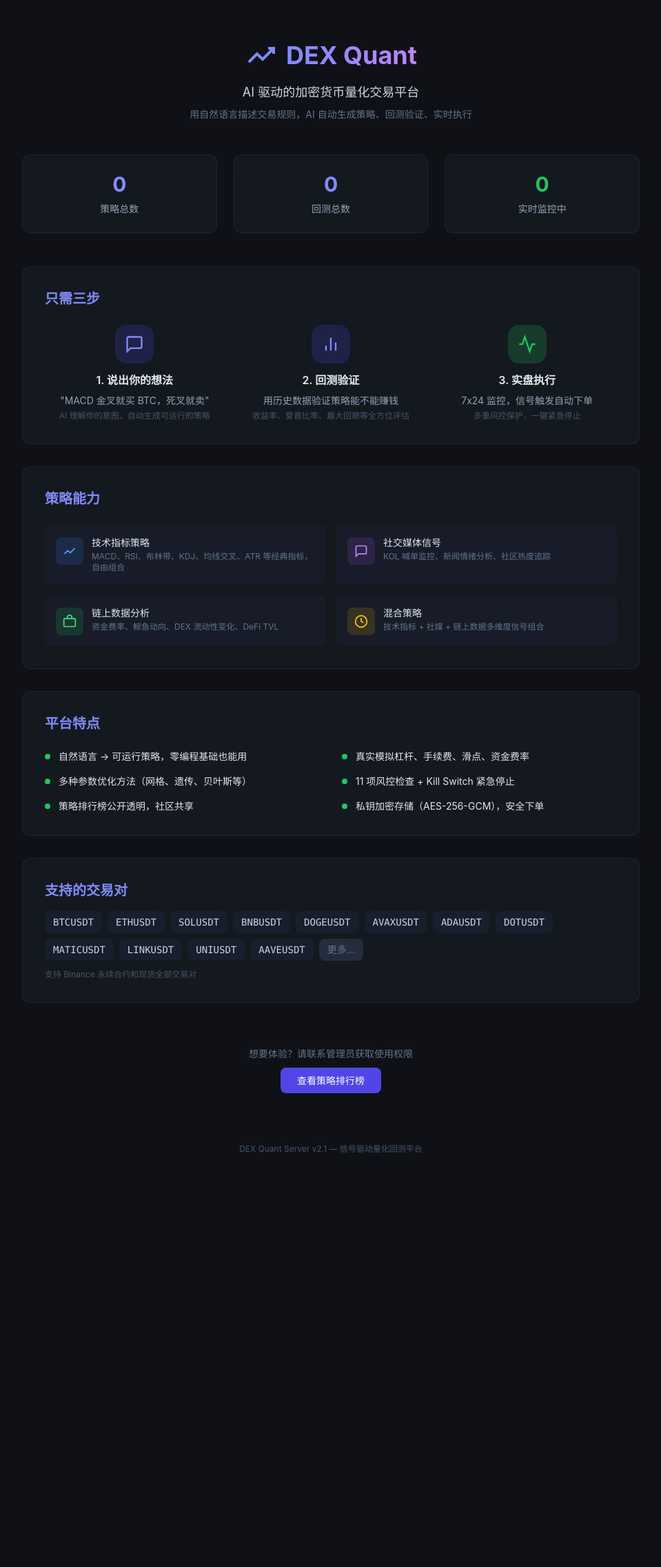
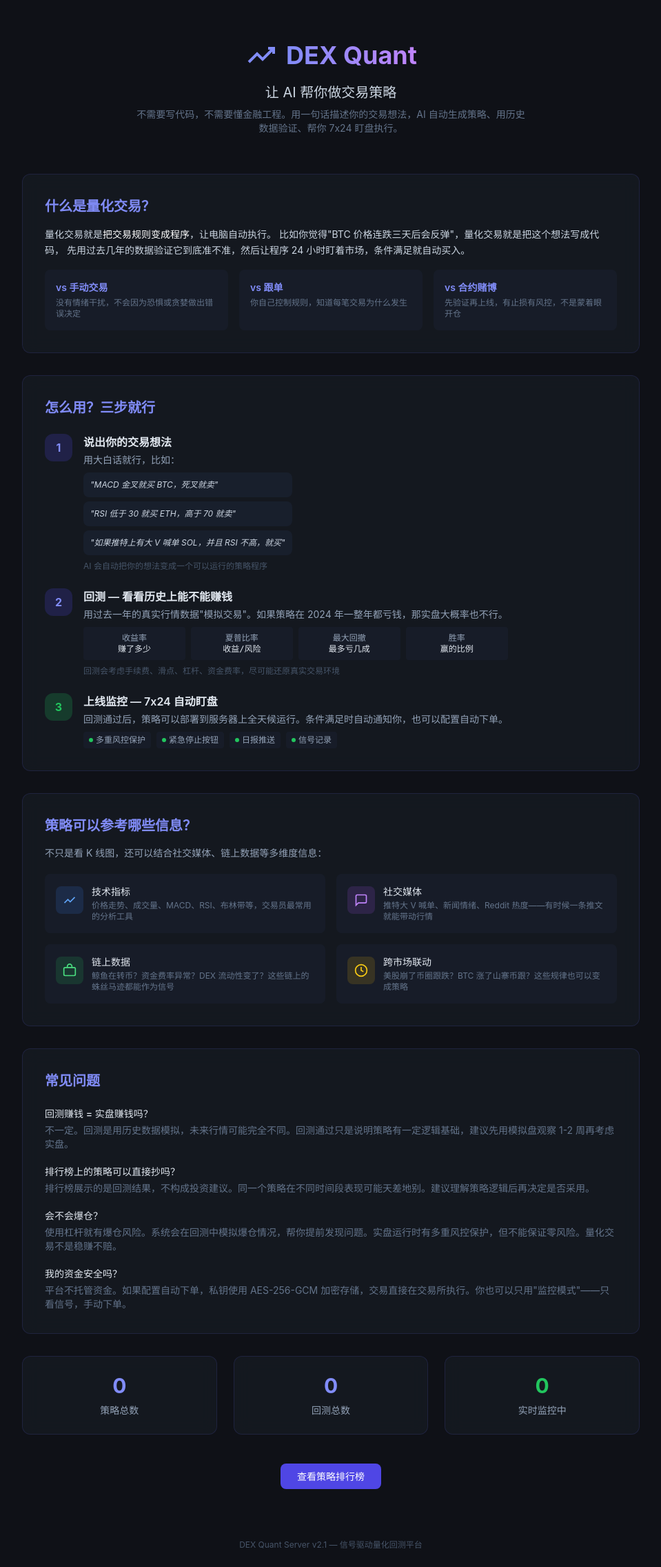
Before and after one commit to miyaosk/dex-quant-server, a FastAPI app: page /about in a window 1280 px wide. Shown: the part 54-2326 px from the top of the page at 69% size, without its empty margins (160-1119 px from the left). Before the commit the page ends 1725 px from the top, so only its background shows below. Run offline with FastAPI, Linux system fonts and the light colour scheme; parts of the project's set-up code (start-up, migrations or seed data) failed here and were passed over; some libraries are stand-ins or nearby versions.

Commit message:
refactor: 介绍页改为功能科普风格
面向普通用户，用大白话解释：
- 什么是量化交易（vs 手动/跟单/赌博）
- 三步使用流程（说想法→回测→监控）
- 策略能参考哪些信息（技术/社媒/链上/跨市场）
- 常见问题（回测≠实盘、爆仓风险、资金安全）
移除所有技术细节和内部实现信息

Made-with: Cursor

```diff
--- a/app/templates/public/about.html
+++ b/app/templates/public/about.html
@@ -1,19 +1,184 @@
 {% extends "base.html" %}
-{% block title %}关于平台 - DEX Quant{% endblock %}
+{% block title %}关于 - DEX Quant{% endblock %}
 {% block nav_about %}font-semibold text-brand-400{% endblock %}
 
 {% block content %}
 <div class="max-w-4xl mx-auto">
 
-    <div class="text-center mb-12 pt-8">
+    <div class="text-center mb-14 pt-8">
         <div class="flex items-center justify-center gap-3 mb-4">
             <svg class="w-12 h-12 text-brand-400" viewBox="0 0 24 24" fill="none" stroke="currentColor" stroke-width="2"><path d="M3 17l6-6 4 4 8-8"/><path d="M17 7h4v4"/></svg>
             <h1 class="text-4xl font-bold bg-gradient-to-r from-brand-400 to-purple-400 bg-clip-text text-transparent">DEX Quant</h1>
         </div>
-        <p class="text-lg text-slate-300">AI 驱动的加密货币量化交易平台</p>
-        <p class="text-sm text-slate-500 mt-2">用自然语言描述交易规则，AI 自动生成策略、回测验证、实时执行</p>
+        <p class="text-xl text-slate-300 mb-2">让 AI 帮你做交易策略</p>
+        <p class="text-sm text-slate-500 max-w-xl mx-auto">不需要写代码，不需要懂金融工程。用一句话描述你的交易想法，AI 自动生成策略、用历史数据验证、帮你 7x24 盯盘执行。</p>
     </div>
 
+    <!-- 什么是量化交易 -->
+    <div class="glass rounded-xl p-8 mb-8">
+        <h2 class="text-xl font-bold mb-4 text-brand-400">什么是量化交易？</h2>
+        <p class="text-sm text-slate-300 leading-relaxed mb-4">
+            量化交易就是<span class="text-white font-medium">把交易规则变成程序</span>，让电脑自动执行。
+            比如你觉得"BTC 价格连跌三天后会反弹"，量化交易就是把这个想法写成代码，
+            先用过去几年的数据验证它到底准不准，然后让程序 24 小时盯着市场，条件满足就自动买入。
+        </p>
+        <div class="grid md:grid-cols-3 gap-4 text-sm">
+            <div class="p-4 rounded-lg bg-surface-2/50">
+                <div class="text-brand-400 font-semibold mb-1">vs 手动交易</div>
+                <p class="text-slate-500 text-xs">没有情绪干扰，不会因为恐惧或贪婪做出错误决定</p>
+            </div>
+            <div class="p-4 rounded-lg bg-surface-2/50">
+                <div class="text-brand-400 font-semibold mb-1">vs 跟单</div>
+                <p class="text-slate-500 text-xs">你自己控制规则，知道每笔交易为什么发生</p>
+            </div>
+            <div class="p-4 rounded-lg bg-surface-2/50">
+                <div class="text-brand-400 font-semibold mb-1">vs 合约赌博</div>
+                <p class="text-slate-500 text-xs">先验证再上线，有止损有风控，不是蒙着眼开仓</p>
+            </div>
+        </div>
+    </div>
+
+    <!-- 怎么用 -->
+    <div class="glass rounded-xl p-8 mb-8">
+        <h2 class="text-xl font-bold mb-6 text-brand-400">怎么用？三步就行</h2>
+        <div class="space-y-6">
+            <div class="flex gap-4">
+                <div class="w-10 h-10 rounded-xl bg-brand-600/20 flex items-center justify-center flex-shrink-0 text-brand-400 font-bold">1</div>
+                <div>
+                    <h3 class="font-semibold mb-1">说出你的交易想法</h3>
+                    <p class="text-sm text-slate-400 mb-2">用大白话就行，比如：</p>
+                    <div class="space-y-1.5 text-xs">
+                        <div class="p-2.5 rounded-lg bg-surface-2/70 text-slate-300 italic">"MACD 金叉就买 BTC，死叉就卖"</div>
+                        <div class="p-2.5 rounded-lg bg-surface-2/70 text-slate-300 italic">"RSI 低于 30 就买 ETH，高于 70 就卖"</div>
+                        <div class="p-2.5 rounded-lg bg-surface-2/70 text-slate-300 italic">"如果推特上有大 V 喊单 SOL，并且 RSI 不高，就买"</div>
+                    </div>
+                    <p class="text-xs text-slate-600 mt-2">AI 会自动把你的想法变成一个可以运行的策略程序</p>
+                </div>
+            </div>
+
+            <div class="flex gap-4">
+                <div class="w-10 h-10 rounded-xl bg-brand-600/20 flex items-center justify-center flex-shrink-0 text-brand-400 font-bold">2</div>
+                <div>
+                    <h3 class="font-semibold mb-1">回测 — 看看历史上能不能赚钱</h3>
+                    <p class="text-sm text-slate-400 mb-2">
+                        用过去一年的真实行情数据"模拟交易"。如果策略在 2024 年一整年都亏钱，那实盘大概率也不行。
+                    </p>
+                    <div class="grid grid-cols-2 md:grid-cols-4 gap-2 text-xs">
+                        <div class="p-2 rounded bg-surface-2/50 text-center">
+                            <div class="text-slate-400">收益率</div>
+                            <div class="text-slate-200 font-mono">赚了多少</div>
+                        </div>
+                        <div class="p-2 rounded bg-surface-2/50 text-center">
+                            <div class="text-slate-400">夏普比率</div>
+                            <div class="text-slate-200 font-mono">收益/风险</div>
+                        </div>
+                        <div class="p-2 rounded bg-surface-2/50 text-center">
+                            <div class="text-slate-400">最大回撤</div>
+                            <div class="text-slate-200 font-mono">最多亏几成</div>
+                        </div>
+                        <div class="p-2 rounded bg-surface-2/50 text-center">
+                            <div class="text-slate-400">胜率</div>
+                            <div class="text-slate-200 font-mono">赢的比例</div>
+                        </div>
+                    </div>
+                    <p class="text-xs text-slate-600 mt-2">回测会考虑手续费、滑点、杠杆、资金费率，尽可能还原真实交易环境</p>
+                </div>
+            </div>
+
+            <div class="flex gap-4">
+                <div class="w-10 h-10 rounded-xl bg-profit/20 flex items-center justify-center flex-shrink-0 text-profit font-bold">3</div>
+                <div>
+                    <h3 class="font-semibold mb-1">上线监控 — 7x24 自动盯盘</h3>
+                    <p class="text-sm text-slate-400 mb-2">
+                        回测通过后，策略可以部署到服务器上全天候运行。条件满足时自动通知你，也可以配置自动下单。
+                    </p>
+                    <div class="flex flex-wrap gap-2 text-xs">
+                        <span class="flex items-center gap-1 px-2 py-1 rounded bg-surface-2/50 text-slate-400">
+                            <span class="w-1.5 h-1.5 rounded-full bg-profit"></span>多重风控保护
+                        </span>
+                        <span class="flex items-center gap-1 px-2 py-1 rounded bg-surface-2/50 text-slate-400">
+                            <span class="w-1.5 h-1.5 rounded-full bg-profit"></span>紧急停止按钮
+                        </span>
+                        <span class="flex items-center gap-1 px-2 py-1 rounded bg-surface-2/50 text-slate-400">
+                            <span class="w-1.5 h-1.5 rounded-full bg-profit"></span>日报推送
+                        </span>
+                        <span class="flex items-center gap-1 px-2 py-1 rounded bg-surface-2/50 text-slate-400">
+                            <span class="w-1.5 h-1.5 rounded-full bg-profit"></span>信号记录
+                        </span>
+                    </div>
+                </div>
+            </div>
+        </div>
+    </div>
+
+    <!-- 策略可以用什么数据 -->
+    <div class="glass rounded-xl p-8 mb-8">
+        <h2 class="text-xl font-bold mb-4 text-brand-400">策略可以参考哪些信息？</h2>
+        <p class="text-sm text-slate-400 mb-5">不只是看 K 线图，还可以结合社交媒体、链上数据等多维度信息：</p>
+        <div class="grid md:grid-cols-2 gap-4">
+            <div class="flex items-start gap-3 p-4 rounded-lg bg-surface-2/50">
+                <div class="w-10 h-10 rounded-lg bg-blue-500/15 flex items-center justify-center flex-shrink-0 mt-0.5">
+                    <svg class="w-5 h-5 text-blue-400" fill="none" stroke="currentColor" stroke-width="2" viewBox="0 0 24 24"><path d="M3 17l6-6 4 4 8-8"/></svg>
+                </div>
+                <div>
+                    <h4 class="font-medium text-sm">技术指标</h4>
+                    <p class="text-xs text-slate-500 mt-0.5">价格走势、成交量、MACD、RSI、布林带等，交易员最常用的分析工具</p>
+                </div>
+            </div>
+            <div class="flex items-start gap-3 p-4 rounded-lg bg-surface-2/50">
+                <div class="w-10 h-10 rounded-lg bg-purple-500/15 flex items-center justify-center flex-shrink-0 mt-0.5">
+                    <svg class="w-5 h-5 text-purple-400" fill="none" stroke="currentColor" stroke-width="2" viewBox="0 0 24 24"><path d="M21 15a2 2 0 0 1-2 2H7l-4 4V5a2 2 0 0 1 2-2h14a2 2 0 0 1 2 2z"/></svg>
+                </div>
+                <div>
+                    <h4 class="font-medium text-sm">社交媒体</h4>
+                    <p class="text-xs text-slate-500 mt-0.5">推特大 V 喊单、新闻情绪、Reddit 热度——有时候一条推文就能带动行情</p>
+                </div>
+            </div>
+            <div class="flex items-start gap-3 p-4 rounded-lg bg-surface-2/50">
+                <div class="w-10 h-10 rounded-lg bg-green-500/15 flex items-center justify-center flex-shrink-0 mt-0.5">
+                    <svg class="w-5 h-5 text-green-400" fill="none" stroke="currentColor" stroke-width="2" viewBox="0 0 24 24"><rect x="2" y="7" width="20" height="14" rx="2"/><path d="M16 7V5a4 4 0 0 0-8 0v2"/></svg>
+                </div>
+                <div>
+                    <h4 class="font-medium text-sm">链上数据</h4>
+                    <p class="text-xs text-slate-500 mt-0.5">鲸鱼在转币？资金费率异常？DEX 流动性变了？这些链上的蛛丝马迹都能作为信号</p>
+                </div>
+            </div>
+            <div class="flex items-start gap-3 p-4 rounded-lg bg-surface-2/50">
+                <div class="w-10 h-10 rounded-lg bg-yellow-500/15 flex items-center justify-center flex-shrink-0 mt-0.5">
+                    <svg class="w-5 h-5 text-yellow-400" fill="none" stroke="currentColor" stroke-width="2" viewBox="0 0 24 24"><circle cx="12" cy="12" r="10"/><path d="M12 6v6l4 2"/></svg>
+                </div>
+                <div>
+                    <h4 class="font-medium text-sm">跨市场联动</h4>
+                    <p class="text-xs text-slate-500 mt-0.5">美股崩了币圈跟跌？BTC 涨了山寨币跟？这些规律也可以变成策略</p>
+                </div>
+            </div>
+        </div>
+    </div>
+
+    <!-- 常见问题 -->
+    <div class="glass rounded-xl p-8 mb-8">
+        <h2 class="text-xl font-bold mb-6 text-brand-400">常见问题</h2>
+        <div class="space-y-5 text-sm">
+            <div>
+                <h4 class="font-medium text-slate-200 mb-1">回测赚钱 = 实盘赚钱吗？</h4>
+                <p class="text-slate-500">不一定。回测是用历史数据模拟，未来行情可能完全不同。回测通过只是说明策略有一定逻辑基础，建议先用模拟盘观察 1-2 周再考虑实盘。</p>
+            </div>
+            <div>
+                <h4 class="font-medium text-slate-200 mb-1">排行榜上的策略可以直接抄吗？</h4>
+                <p class="text-slate-500">排行榜展示的是回测结果，不构成投资建议。同一个策略在不同时间段表现可能天差地别。建议理解策略逻辑后再决定是否采用。</p>
+            </div>
+            <div>
+                <h4 class="font-medium text-slate-200 mb-1">会不会爆仓？</h4>
+                <p class="text-slate-500">使用杠杆就有爆仓风险。系统会在回测中模拟爆仓情况，帮你提前发现问题。实盘运行时有多重风控保护，但不能保证零风险。量化交易不是稳赚不赔。</p>
+            </div>
+            <div>
+                <h4 class="font-medium text-slate-200 mb-1">我的资金安全吗？</h4>
+                <p class="text-slate-500">平台不托管资金。如果配置自动下单，私钥使用 AES-256-GCM 加密存储，交易直接在交易所执行。你也可以只用"监控模式"——只看信号，手动下单。</p>
+            </div>
+        </div>
+    </div>
+
+    <!-- 数据概览 -->
     <div class="grid md:grid-cols-3 gap-6 mb-12">
         <div class="glass rounded-xl p-6 stat-card text-center">
             <div class="text-3xl font-bold text-brand-400 mb-2">{{ stats.total_strategies or 0 }}</div>
@@ -29,121 +194,7 @@
         </div>
     </div>
 
-    <div class="glass rounded-xl p-8 mb-8">
-        <h2 class="text-xl font-bold mb-6 text-brand-400">只需三步</h2>
-        <div class="grid md:grid-cols-3 gap-6">
-            <div class="text-center">
-                <div class="w-14 h-14 rounded-2xl bg-brand-600/20 flex items-center justify-center mx-auto mb-3">
-                    <svg class="w-7 h-7 text-brand-400" fill="none" stroke="currentColor" stroke-width="2" viewBox="0 0 24 24"><path d="M21 15a2 2 0 0 1-2 2H7l-4 4V5a2 2 0 0 1 2-2h14a2 2 0 0 1 2 2z"/></svg>
-                </div>
-                <h3 class="font-semibold mb-2">1. 说出你的想法</h3>
-                <p class="text-sm text-slate-400">"MACD 金叉就买 BTC，死叉就卖"</p>
-                <p class="text-xs text-slate-600 mt-1">AI 理解你的意图，自动生成可运行的策略</p>
-            </div>
-            <div class="text-center">
-                <div class="w-14 h-14 rounded-2xl bg-brand-600/20 flex items-center justify-center mx-auto mb-3">
-                    <svg class="w-7 h-7 text-brand-400" fill="none" stroke="currentColor" stroke-width="2" viewBox="0 0 24 24"><line x1="18" y1="20" x2="18" y2="10"/><line x1="12" y1="20" x2="12" y2="4"/><line x1="6" y1="20" x2="6" y2="14"/></svg>
-                </div>
-                <h3 class="font-semibold mb-2">2. 回测验证</h3>
-                <p class="text-sm text-slate-400">用历史数据验证策略能不能赚钱</p>
-                <p class="text-xs text-slate-600 mt-1">收益率、夏普比率、最大回撤等全方位评估</p>
-            </div>
-            <div class="text-center">
-                <div class="w-14 h-14 rounded-2xl bg-profit/20 flex items-center justify-center mx-auto mb-3">
-                    <svg class="w-7 h-7 text-profit" fill="none" stroke="currentColor" stroke-width="2" viewBox="0 0 24 24"><path d="M22 12h-4l-3 9L9 3l-3 9H2"/></svg>
-                </div>
-                <h3 class="font-semibold mb-2">3. 实盘执行</h3>
-                <p class="text-sm text-slate-400">7x24 监控，信号触发自动下单</p>
-                <p class="text-xs text-slate-600 mt-1">多重风控保护，一键紧急停止</p>
-            </div>
-        </div>
-    </div>
-
-    <div class="glass rounded-xl p-8 mb-8">
-        <h2 class="text-xl font-bold mb-6 text-brand-400">策略能力</h2>
-        <div class="grid md:grid-cols-2 gap-4">
-            <div class="flex items-start gap-3 p-4 rounded-lg bg-surface-2/50">
-                <div class="w-10 h-10 rounded-lg bg-blue-500/15 flex items-center justify-center flex-shrink-0 mt-0.5">
-                    <svg class="w-5 h-5 text-blue-400" fill="none" stroke="currentColor" stroke-width="2" viewBox="0 0 24 24"><path d="M3 17l6-6 4 4 8-8"/></svg>
-                </div>
-                <div>
-                    <h4 class="font-medium text-sm">技术指标策略</h4>
-                    <p class="text-xs text-slate-500 mt-0.5">MACD、RSI、布林带、KDJ、均线交叉、ATR 等经典指标，自由组合</p>
-                </div>
-            </div>
-            <div class="flex items-start gap-3 p-4 rounded-lg bg-surface-2/50">
-                <div class="w-10 h-10 rounded-lg bg-purple-500/15 flex items-center justify-center flex-shrink-0 mt-0.5">
-                    <svg class="w-5 h-5 text-purple-400" fill="none" stroke="currentColor" stroke-width="2" viewBox="0 0 24 24"><path d="M21 15a2 2 0 0 1-2 2H7l-4 4V5a2 2 0 0 1 2-2h14a2 2 0 0 1 2 2z"/></svg>
-                </div>
-                <div>
-                    <h4 class="font-medium text-sm">社交媒体信号</h4>
-                    <p class="text-xs text-slate-500 mt-0.5">KOL 喊单监控、新闻情绪分析、社区热度追踪</p>
-                </div>
-            </div>
-            <div class="flex items-start gap-3 p-4 rounded-lg bg-surface-2/50">
-                <div class="w-10 h-10 rounded-lg bg-green-500/15 flex items-center justify-center flex-shrink-0 mt-0.5">
-                    <svg class="w-5 h-5 text-green-400" fill="none" stroke="currentColor" stroke-width="2" viewBox="0 0 24 24"><rect x="2" y="7" width="20" height="14" rx="2"/><path d="M16 7V5a4 4 0 0 0-8 0v2"/></svg>
-                </div>
-                <div>
-                    <h4 class="font-medium text-sm">链上数据分析</h4>
-                    <p class="text-xs text-slate-500 mt-0.5">资金费率、鲸鱼动向、DEX 流动性变化、DeFi TVL</p>
-                </div>
-            </div>
-            <div class="flex items-start gap-3 p-4 rounded-lg bg-surface-2/50">
-                <div class="w-10 h-10 rounded-lg bg-yellow-500/15 flex items-center justify-center flex-shrink-0 mt-0.5">
-                    <svg class="w-5 h-5 text-yellow-400" fill="none" stroke="currentColor" stroke-width="2" viewBox="0 0 24 24"><circle cx="12" cy="12" r="10"/><path d="M12 6v6l4 2"/></svg>
-                </div>
-                <div>
-                    <h4 class="font-medium text-sm">混合策略</h4>
-                    <p class="text-xs text-slate-500 mt-0.5">技术指标 + 社媒 + 链上数据多维度信号组合</p>
-                </div>
-            </div>
-        </div>
-    </div>
-
-    <div class="glass rounded-xl p-8 mb-8">
-        <h2 class="text-xl font-bold mb-6 text-brand-400">平台特点</h2>
-        <div class="grid md:grid-cols-2 gap-y-4 gap-x-8 text-sm">
-            <div class="flex items-center gap-3">
-                <span class="w-2 h-2 rounded-full bg-profit flex-shrink-0"></span>
-                <span>自然语言 → 可运行策略，零编程基础也能用</span>
-            </div>
-            <div class="flex items-center gap-3">
-                <span class="w-2 h-2 rounded-full bg-profit flex-shrink-0"></span>
-                <span>真实模拟杠杆、手续费、滑点、资金费率</span>
-            </div>
-            <div class="flex items-center gap-3">
-                <span class="w-2 h-2 rounded-full bg-profit flex-shrink-0"></span>
-                <span>多种参数优化方法（网格、遗传、贝叶斯等）</span>
-            </div>
-            <div class="flex items-center gap-3">
-                <span class="w-2 h-2 rounded-full bg-profit flex-shrink-0"></span>
-                <span>11 项风控检查 + Kill Switch 紧急停止</span>
-            </div>
-            <div class="flex items-center gap-3">
-                <span class="w-2 h-2 rounded-full bg-profit flex-shrink-0"></span>
-                <span>策略排行榜公开透明，社区共享</span>
-            </div>
-            <div class="flex items-center gap-3">
-                <span class="w-2 h-2 rounded-full bg-profit flex-shrink-0"></span>
-                <span>私钥加密存储（AES-256-GCM），安全下单</span>
-            </div>
-        </div>
-    </div>
-
-    <div class="glass rounded-xl p-8 mb-8">
-        <h2 class="text-xl font-bold mb-4 text-brand-400">支持的交易对</h2>
-        <div class="flex flex-wrap gap-2">
-            {% for coin in ["BTC", "ETH", "SOL", "BNB", "DOGE", "AVAX", "ADA", "DOT", "MATIC", "LINK", "UNI", "AAVE"] %}
-            <span class="px-3 py-1.5 rounded-lg bg-surface-2/70 text-sm font-mono text-slate-300">{{ coin }}USDT</span>
-            {% endfor %}
-            <span class="px-3 py-1.5 rounded-lg bg-surface-3 text-sm text-slate-500">更多...</span>
-        </div>
-        <p class="text-xs text-slate-600 mt-3">支持 Binance 永续合约和现货全部交易对</p>
-    </div>
-
-    <div class="text-center py-8">
-        <p class="text-sm text-slate-500 mb-4">想要体验？请联系管理员获取使用权限</p>
+    <div class="text-center pb-8">
         <a href="/" class="px-6 py-2.5 bg-brand-600 hover:bg-brand-500 text-white text-sm rounded-lg transition-colors">查看策略排行榜</a>
     </div>
 
```
